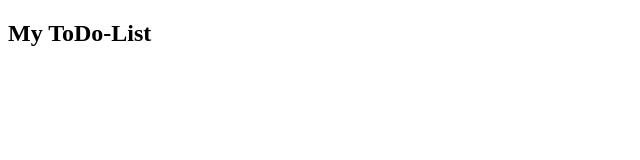
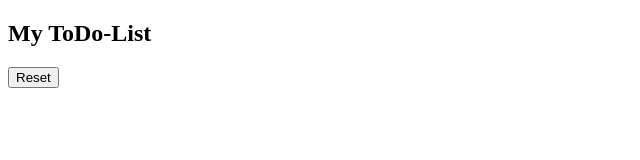
Before and after one commit to GPPWalton/todo-list, a React (Vite) app: page / in a window 1280 px wide. Shown: the top 160 px of the page, without its empty margins (0-640 px from the left). Built offline with nearby package versions, Linux system fonts and the light colour scheme.

Commit message:
feat(ResetButton): basic reset button added

```diff
--- /dev/null
+++ b/src/components/ResetButton/ResetButton.jsx
@@ -0,0 +1,5 @@
+const ResetButton = ({ onReset }) => {
+    return <button onClick={onReset}>Reset</button>;
+};
+
+export default ResetButton;
--- a/src/containers/ToDoContainer/ToDoContainer.jsx
+++ b/src/containers/ToDoContainer/ToDoContainer.jsx
@@ -1,11 +1,16 @@
 import { useState } from "react";
+import ResetButton from "../../components/ResetButton/ResetButton";
 const ToDoContainer = () => {
     const [todoList, setTodoList] = useState([]);
     const [input, setInput] = useState("");
+    const handleReset = () => {
+        setTodoList([]);
+    };
     return (
         <section>
             <header>
                 <h1>My ToDo-List</h1>
+                <ResetButton onReset={() => handleReset()} />
             </header>
         </section>
     );
```
